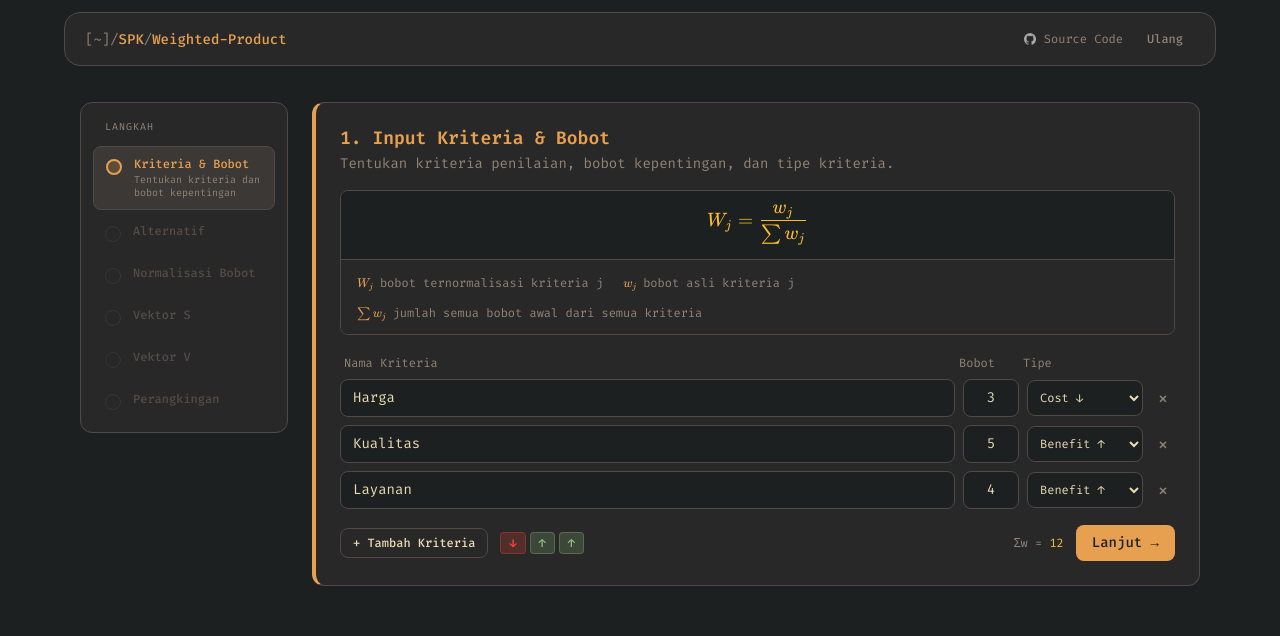
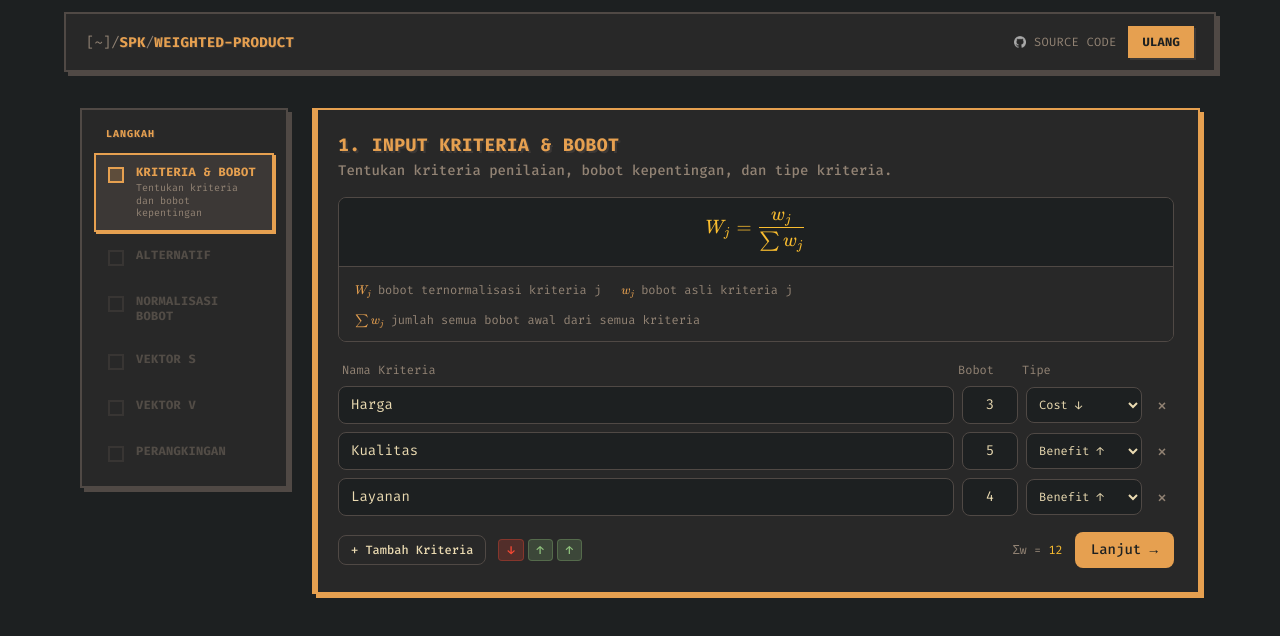
Before and after one commit to rywndr/spk-wp, a React (Vite) app: page / in a window 1280 px wide. Shown: the top 636 px of the page. Built offline with nearby package versions, Linux system fonts and the light colour scheme.

Commit message:
style: changed card components and navbar design language to lean towards neo-brutalism, inspired by TOTM app :)

```diff
--- a/src/components/layout/Navbar.tsx
+++ b/src/components/layout/Navbar.tsx
@@ -1,5 +1,4 @@
 import { useWPMStore } from '@/stores/wpmStore'
-import { Button } from '@/components/ui/Button'
 import githubLogo from '@/assets/GitHub_Invertocat_White_Clearspace.png'
 
 const REPO_URL = 'https://github.com/rywndr/spk-wp'
@@ -10,23 +9,24 @@ export function Navbar() {
   return (
     <header className="w-full px-4 py-3">
       <div className="max-w-6xl mx-auto">
-        <nav className="bg-gruvbox-surface border border-gruvbox-border rounded-2xl px-5 py-3 flex items-center justify-between">
+        <nav className="bg-gruvbox-surface border-2 border-gruvbox-border [box-shadow:4px_4px_0px_0px_#504945] px-5 py-3 flex items-center justify-between">
           <div className="flex items-center gap-3">
-            {/* logo mark */}
             <div>
               <span className="font-mono text-gruvbox-muted text-sm">
                 <a
-                href="https://haikhalroy.me"
-                className="hover:text-gruvbox-orange transition-colors">
+                  href="https://haikhalroy.me"
+                  className="hover:text-gruvbox-orange transition-colors"
+                >
                   [~]
                 </a>
               </span>
               <span className="font-mono text-gruvbox-muted text-sm">/</span>
-              <span className="font-mono text-gruvbox-orange text-sm font-medium">
+              <span className="font-mono font-black text-gruvbox-orange text-sm uppercase tracking-wide [text-shadow:1px_1px_0px_#3c3836]">
                 SPK
               </span>
               <span className="font-mono text-gruvbox-muted text-sm">/</span>
-              <span className="font-mono text-gruvbox-orange text-sm font-medium">
+
+              <span className="font-mono font-black text-gruvbox-orange text-sm uppercase tracking-wide [text-shadow:1px_1px_0px_#3c3836]">
                 Weighted-Product
               </span>
             </div>
@@ -39,12 +39,22 @@ export function Navbar() {
               rel="noopener noreferrer"
               className="group flex items-center gap-1.5 text-gruvbox-muted hover:text-gruvbox-text transition-colors"
             >
-              <img src={githubLogo} alt="GitHub" className="w-4 h-4 opacity-60 group-hover:opacity-100 transition-opacity" />
-              <span className="hidden sm:inline font-mono text-xs">Source Code</span>
+              <img
+                src={githubLogo}
+                alt="GitHub"
+                className="w-4 h-4 opacity-60 group-hover:opacity-100 transition-opacity"
+              />
+              <span className="hidden sm:inline font-mono text-xs uppercase tracking-wide">
+                Source Code
+              </span>
             </a>
-            <Button variant="ghost" size="sm" onClick={reset}>
+
+            <button
+              onClick={reset}
+              className="font-mono font-black text-xs uppercase tracking-wide text-gruvbox-bg bg-gruvbox-orange border-2 border-gruvbox-orange px-3 py-1.5 [box-shadow:2px_2px_0px_0px_#3c3836] active:translate-x-[2px] active:translate-y-[2px] active:[box-shadow:none] transition-all"
+            >
               Ulang
-            </Button>
+            </button>
           </div>
         </nav>
       </div>
--- a/src/components/layout/Sidebar.tsx
+++ b/src/components/layout/Sidebar.tsx
@@ -13,8 +13,8 @@ export function Sidebar() {
   return (
     <aside className="hidden md:flex flex-col w-52 flex-shrink-0">
       <div className="sticky top-6">
-        <div className="bg-gruvbox-surface border border-gruvbox-border rounded-xl p-3 flex flex-col gap-1">
-          <p className="text-[10px] font-mono text-gruvbox-muted uppercase tracking-widest px-3 py-1 mb-1">
+        <div className="bg-gruvbox-surface border-2 border-gruvbox-border [box-shadow:4px_4px_0px_0px_#504945] p-3 flex flex-col gap-1">
+          <p className="text-[10px] font-mono font-black text-gruvbox-orange uppercase tracking-widest px-3 py-1 mb-1 [text-shadow:1px_1px_0px_#3c3836]">
             Langkah
           </p>
           {steps.map((step) => (
@@ -33,15 +33,12 @@ export function Sidebar() {
   )
 }
 
-// mobile top progress bar shown below md
 export function MobileProgressBar() {
   const { steps, currentStep, completedSteps } = useStepProgress()
-
   const activeStep = steps.find((s) => s.id === currentStep)
 
   return (
-    <div className="flex md:hidden flex-col w-full bg-gruvbox-surface border-b border-gruvbox-border px-4 pt-2 pb-2.5 gap-2">
-      {/* dot row */}
+    <div className="flex md:hidden flex-col w-full bg-gruvbox-surface border-b-2 border-gruvbox-border px-4 pt-2 pb-2.5 gap-2">
       <div className="flex items-center gap-1 overflow-x-auto">
         {steps.map((step, i) => {
           const isActive = currentStep === step.id
@@ -50,10 +47,10 @@ export function MobileProgressBar() {
             <div key={step.id} className="flex items-center gap-1 flex-shrink-0">
               <div
                 className={cn(
-                  'w-5 h-5 rounded-full flex items-center justify-center text-[9px] font-mono font-bold transition-all',
-                  isActive && 'bg-gruvbox-orange text-gruvbox-bg',
-                  isDone && !isActive && 'bg-gruvbox-green text-gruvbox-bg',
-                  !isActive && !isDone && 'bg-gruvbox-raised border border-gruvbox-border text-gruvbox-muted',
+                  'w-5 h-5 flex items-center justify-center text-[9px] font-mono font-black border-2 transition-all',
+                  isActive && 'bg-gruvbox-orange border-gruvbox-orange text-gruvbox-bg [box-shadow:2px_2px_0px_0px_#3c3836]',
+                  isDone && !isActive && 'bg-gruvbox-green border-gruvbox-green text-gruvbox-bg',
+                  !isActive && !isDone && 'bg-gruvbox-raised border-gruvbox-border text-gruvbox-muted',
                 )}
               >
                 {isDone && !isActive ? '✓' : i + 1}
@@ -61,7 +58,7 @@ export function MobileProgressBar() {
               {i < steps.length - 1 && (
                 <div
                   className={cn(
-                    'w-3 h-px',
+                    'w-3 h-0.5',
                     isDone ? 'bg-gruvbox-green' : 'bg-gruvbox-border',
                   )}
                 />
@@ -70,11 +67,10 @@ export function MobileProgressBar() {
           )
         })}
       </div>
-      {/* active step label */}
       {activeStep && (
-        <p className="text-xs font-mono text-gruvbox-orange leading-tight">
+        <p className="text-xs font-mono font-black uppercase tracking-wide text-gruvbox-orange leading-tight [text-shadow:1px_1px_0px_#3c3836]">
           {activeStep.label}
-          <span className="text-gruvbox-muted"> — {activeStep.description}</span>
+          <span className="text-gruvbox-muted font-normal normal-case tracking-normal"> — {activeStep.description}</span>
         </p>
       )}
     </div>
--- a/src/components/layout/SidebarItem.tsx
+++ b/src/components/layout/SidebarItem.tsx
@@ -21,41 +21,38 @@ export function SidebarItem({
       onClick={() => !isLocked && onClick(step.id)}
       disabled={isLocked}
       className={cn(
-        'w-full flex items-start gap-3 px-3 py-2.5 rounded-lg text-left transition-all duration-200',
-        isActive && 'bg-gruvbox-raised border border-gruvbox-border',
-        !isActive && !isLocked && 'hover:bg-gruvbox-raised/50',
-        isLocked && 'opacity-40 cursor-not-allowed',
+        'w-full flex items-start gap-3 px-3 py-2.5 text-left border-2 transition-all duration-150',
+        isActive && 'bg-gruvbox-raised border-gruvbox-orange [box-shadow:2px_2px_0px_0px_#e6a050]',
+        !isActive && !isLocked && 'border-transparent hover:border-gruvbox-border hover:bg-gruvbox-raised',
+        isLocked && 'border-transparent opacity-40 cursor-not-allowed',
       )}
     >
-      {/* step indicator dot */}
       <div className="flex-shrink-0 mt-0.5">
         {isCompleted ? (
-          <div className="w-4 h-4 rounded-full bg-gruvbox-green flex items-center justify-center">
+          <div className="w-4 h-4 bg-gruvbox-green border-2 border-gruvbox-green flex items-center justify-center">
             <svg width="8" height="8" viewBox="0 0 8 8" fill="none">
               <path d="M1.5 4L3 5.5L6.5 2" stroke="#1d2021" strokeWidth="1.5" strokeLinecap="round" strokeLinejoin="round" />
             </svg>
           </div>
         ) : isActive ? (
-          <div className="w-4 h-4 rounded-full border-2 border-gruvbox-orange bg-gruvbox-orange/20" />
+          <div className="w-4 h-4 border-2 border-gruvbox-orange bg-gruvbox-orange/20" />
         ) : (
-          <div className="w-4 h-4 rounded-full border border-gruvbox-border" />
+          <div className="w-4 h-4 border-2 border-gruvbox-border" />
         )}
       </div>
-
       <div className="min-w-0">
         <div
           className={cn(
-            'text-xs font-medium leading-tight',
-            isActive && 'text-gruvbox-orange',
+            'text-xs font-mono font-black uppercase tracking-wide leading-tight',
+            isActive && 'text-gruvbox-orange [text-shadow:1px_1px_0px_#3c3836]',
             isCompleted && !isActive && 'text-gruvbox-text',
-            isLocked && 'text-gruvbox-muted',
-            !isActive && !isCompleted && !isLocked && 'text-gruvbox-muted',
+            (isLocked || (!isActive && !isCompleted)) && 'text-gruvbox-muted',
           )}
         >
           {step.label}
         </div>
         {isActive && (
-          <div className="text-[10px] text-gruvbox-muted mt-0.5 leading-tight">
+          <div className="text-[10px] font-mono text-gruvbox-muted mt-0.5 leading-tight normal-case tracking-normal font-normal">
             {step.description}
           </div>
         )}
--- a/src/components/shared/StepCard.tsx
+++ b/src/components/shared/StepCard.tsx
@@ -18,17 +18,29 @@ export function StepCard({
   return (
     <div
       className={cn(
-        'rounded-xl border border-gruvbox-border bg-gruvbox-surface p-4 sm:p-6 transition-all duration-300',
+        'relative border-2 bg-gruvbox-surface p-4 sm:p-6 transition-all duration-150',
         isActive
-          ? 'border-l-4 border-l-gruvbox-orange'
-          : 'opacity-40 pointer-events-none',
+          ? 'border-gruvbox-orange [box-shadow:4px_4px_0px_0px_#e6a050]'
+          : 'border-gruvbox-border [box-shadow:4px_4px_0px_0px_#504945] opacity-40 pointer-events-none',
         className,
       )}
     >
+      {isActive && (
+        <div className="absolute left-0 top-0 bottom-0 w-1 bg-gruvbox-orange" />
+      )}
       <div className="mb-4">
-        <h2 className="text-gruvbox-orange font-semibold text-lg leading-tight">{title}</h2>
+        <h2
+          className={cn(
+            'font-black text-lg uppercase tracking-wide leading-tight',
+            isActive
+              ? 'text-gruvbox-orange [text-shadow:2px_2px_0px_#3c3836]'
+              : 'text-gruvbox-muted',
+          )}
+        >
+          {title}
+        </h2>
         {description && (
-          <p className="text-gruvbox-muted text-sm mt-1">{description}</p>
+          <p className="text-gruvbox-muted text-sm mt-1 font-medium">{description}</p>
         )}
       </div>
       {children}
```
